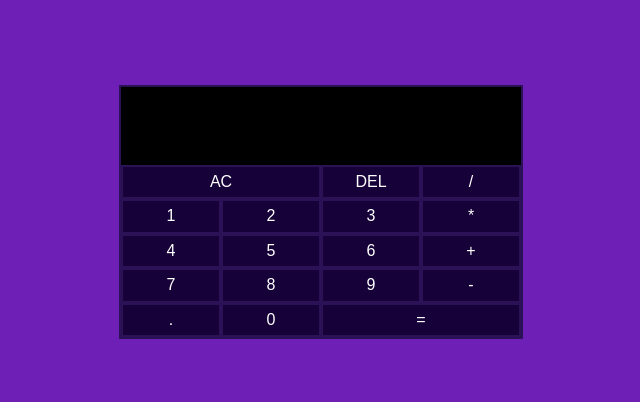
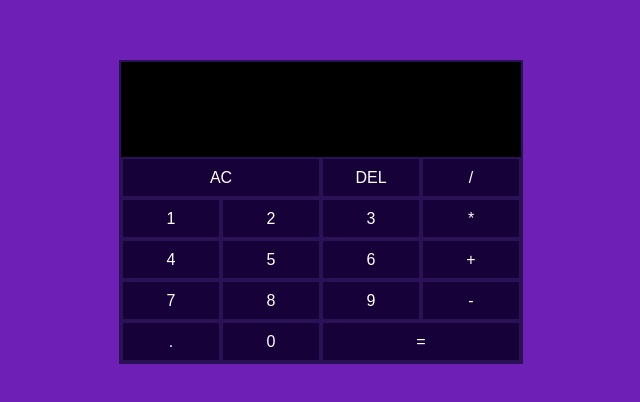
Before and after one commit to giorgialavidze/calculator, a plain HTML site: page index.html in a window 1280 px wide. Shown: the part 188-590 px from the top of the page, without its empty margins (319-959 px from the left). Drawn offline with Linux system fonts and the light colour scheme.

Commit message:
fixed screen visual

```diff
--- a/style.css
+++ b/style.css
@@ -16,19 +16,18 @@ body{
     display: flex;
     flex-direction: column;
     width: 400px;
-    height: 250px;
+    height: 300px;
     background-color: rgb(126, 228, 126);
     border: 2px solid rgb(43, 17, 85);
 }
 
 .screen{
-    flex:1;
     background-color: rgb(0, 0, 0);
     color: white;
     text-align: right;
     padding: 10px;
     font-size: 25px;
-    max-height: 25%;
+    height: 75px;
 }
 
 .key{
```
Also changed, not shown: index.html (+1 -2 lines).
